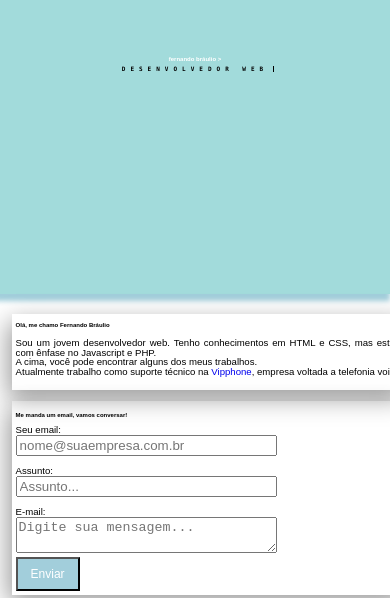
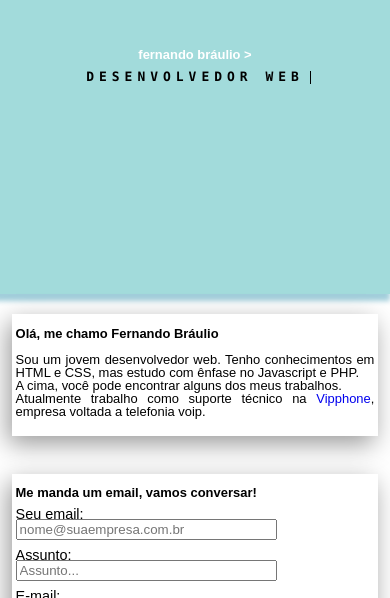
Before and after one commit to Fernando-Braulio/fernandobraulio.github.io, a plain HTML site: page index.html in a window 390 px wide. Shown: the part 170-768 px from the top of the page. Drawn offline with Linux system fonts and the light colour scheme.

Commit message:
Version 1.0.13 [mobile]

```diff
--- a/assets/css/style.css
+++ b/assets/css/style.css
@@ -152,9 +152,8 @@ a:hover{
     }
 }
 @media only screen and (max-width:600px){
-    body, h1 {
-        /*font-size: 73%;*/
-        font-size : 60%;
+    body, h1, p {
+        font-size: 90%;
     }
     header {
         height: 55vh;
@@ -167,7 +166,7 @@ a:hover{
         display: inline;
     }
     .textBox{
-        width: 100%;
+        width: 92%;
         float: none;
         margin: 3%;
     }
```
Also changed, not shown: index.html (+1 -0 lines).
